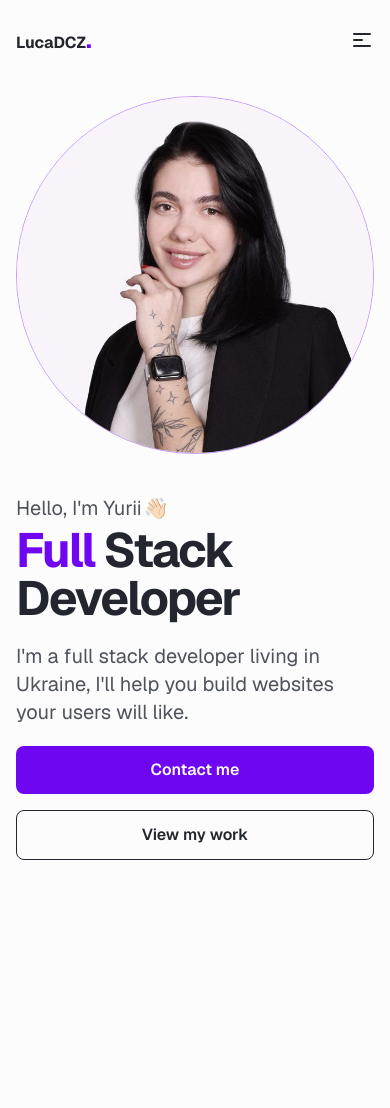
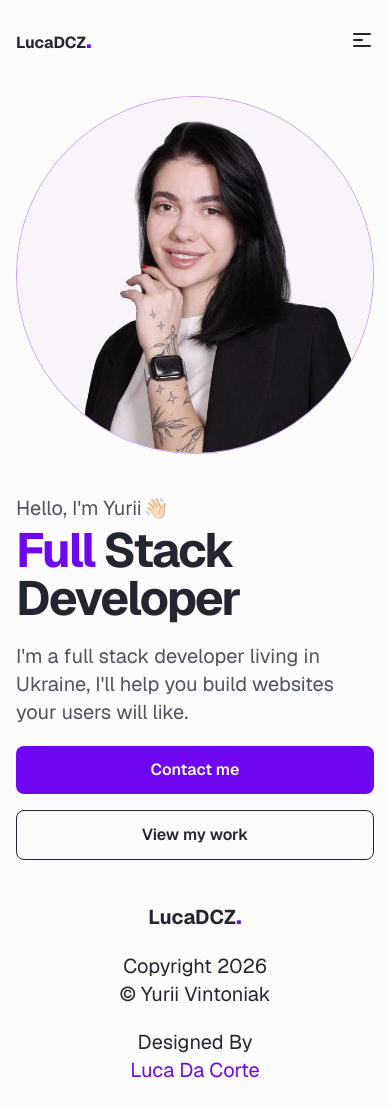
Before and after one commit to yuriivintoniak/vintoniak-dev, a Next.js app: page / in a window 390 px wide. Before the commit the page ends 876 px from the top, so only its background shows below. Built offline with nearby package versions, Linux system fonts and the light colour scheme.

Commit message:
feat: add footer with responsive copyright and credits

```diff
--- a/src/app/layout.tsx
+++ b/src/app/layout.tsx
@@ -2,6 +2,7 @@ import type { Metadata } from 'next'
 import { Geist } from 'next/font/google'
 import './globals.css'
 import { Header } from '@/components/Header/Header'
+import { Footer } from '@/components/Footer/Footer'
 
 const geistSans = Geist({
   variable: '--font-geist-sans',
@@ -26,6 +27,7 @@ export default function RootLayout({
         <main className='mb-auto p-4 flex-1 flex items-center justify-center'>
           {children}
         </main>
+        <Footer />
       </body>
     </html>
   )
--- /dev/null
+++ b/src/components/Footer/Footer.tsx
@@ -0,0 +1,26 @@
+import Link from 'next/link'
+
+export function Footer() {
+  const year = new Date().getFullYear();
+
+  return (
+    <footer className='py-2 text-xl'>
+      <div className='flex flex-col md:flex-row items-center justify-between gap-5 md:gap-0 p-4'>
+        <div className='font-bold'>
+          <Link href='/'>LucaDCZ</Link>
+          <span className='text-text-accent text-2xl'>.</span>
+        </div>
+        <h6 className='text-center'>
+          Copyright {year} {" "}
+          <br className='inline 2xs:hidden' />
+          © Yurii Vintoniak
+        </h6>
+        <h6 className='text-center'>
+          Designed By {" "}
+          <br className='inline 2xs:hidden' />
+          <span className='text-text-accent'>Luca Da Corte</span>
+        </h6>
+      </div>
+    </footer>
+  )
+}
```
